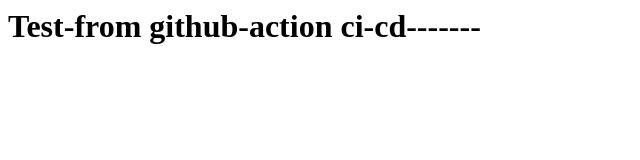
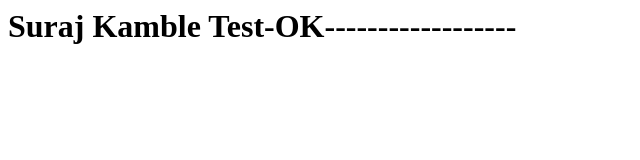
Before and after one commit to kamblesuraj432/Container-apps-cicd, a plain HTML site: page index.html in a window 1280 px wide. Shown: the whole page, without its empty margins (0-640 px from the left). Drawn offline with Linux system fonts and the light colour scheme.

Commit message:
Update index.html

```diff
--- a/index.html
+++ b/index.html
@@ -1 +1 @@
-<h1>Test-from github-action ci-cd-------</h1>
+<h1>Suraj Kamble Test-OK------------------</h1>
```
